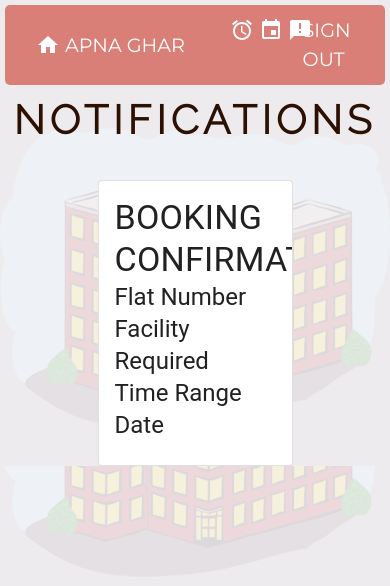
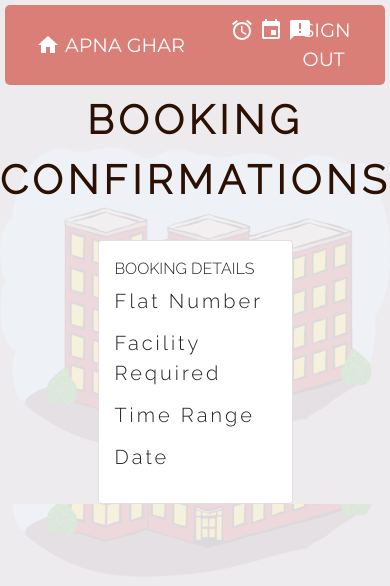
Before and after one commit to RIT3shSapata/WEB_TECH_PROJECT, a React (Create React App) app in the folder frontend/: page /bookingsadmin in a window 390 px wide. Shown: the top 586 px of the page. Built offline with nearby package versions, Linux system fonts and the light colour scheme.

Commit message:
Add files via upload

```diff
--- a/frontend/src/components/admincomponents/bookingAdmin.js
+++ b/frontend/src/components/admincomponents/bookingAdmin.js
@@ -1,9 +1,8 @@
 import React from 'react'
-import './bookings.css'
+import './styling.css'
 import { makeStyles } from '@material-ui/core/styles';
 import Card from '@material-ui/core/Card';
 import CardContent from '@material-ui/core/CardContent';
-import Typography from '@material-ui/core/Typography';
 
 const useStyles = makeStyles({
     root: {
@@ -28,25 +27,25 @@ export default function OutlinedCard() {
     <link rel="preconnect" href="https://fonts.gstatic.com"></link>
     <link href="https://fonts.googleapis.com/css2?family=Raleway:wght@300&display=swap" rel="stylesheet"></link>
     <div>
-        <div className='justify-content-lg-center'>NOTIFICATIONS</div>
+        <div className='justify-content-lg-center'>BOOKING CONFIRMATIONS</div>
     </div>
     <Card className={classes.root} variant="outlined">
       <CardContent>
-        <Typography variant="h4" >
-          BOOKING CONFIRMATION
-        </Typography>
-        <Typography variant="h5" component="p">
+        <div ClassName="Title">
+          BOOKING DETAILS
+        </div>
+        <div className="description">
           Flat Number
-        </Typography>
-        <Typography variant="h5" component="p">
-          Facility Required
-        </Typography>
-        <Typography variant="h5" component="p">
+        </div>
+        <div className="description">
+        Facility Required
+        </div>
+        <div className="description">
           Time Range
-        </Typography>
-        <Typography variant="h5" component="p">
+        </div>
+        <div className="description">
           Date
-        </Typography>
+        </div>
       </CardContent>
           </Card>
     </body>
--- /dev/null
+++ b/frontend/src/components/admincomponents/styling.css
@@ -0,0 +1,34 @@
+.justify-content-lg-center{
+    font-size: 40px;
+    text-align: center;
+    font-family: 'Raleway', sans-serif;
+    font-weight: bolder;
+    color: rgb(44, 16, 2);
+    padding-bottom: 30px;
+    letter-spacing: 5px;
+}
+.title{
+    font-size: 30px;
+    font-family:'Raleway', sans-serif;
+    text-align: center;
+    padding-bottom: 5px;
+    padding-top: 5px;
+}
+.date{
+    font-size: 15px;
+    font-family:'Raleway', sans-serif;
+    text-align: right;
+}
+.description{
+    font-size: 20px;
+    font-family:'Raleway',sans-serif;
+    text-align: left;
+    letter-spacing: 3px;
+    padding-bottom: 7px;
+    padding-top:5px;
+}
+@media (max-width: 800px) {
+    .alert {
+        width: 300px;
+    }
+}
```
